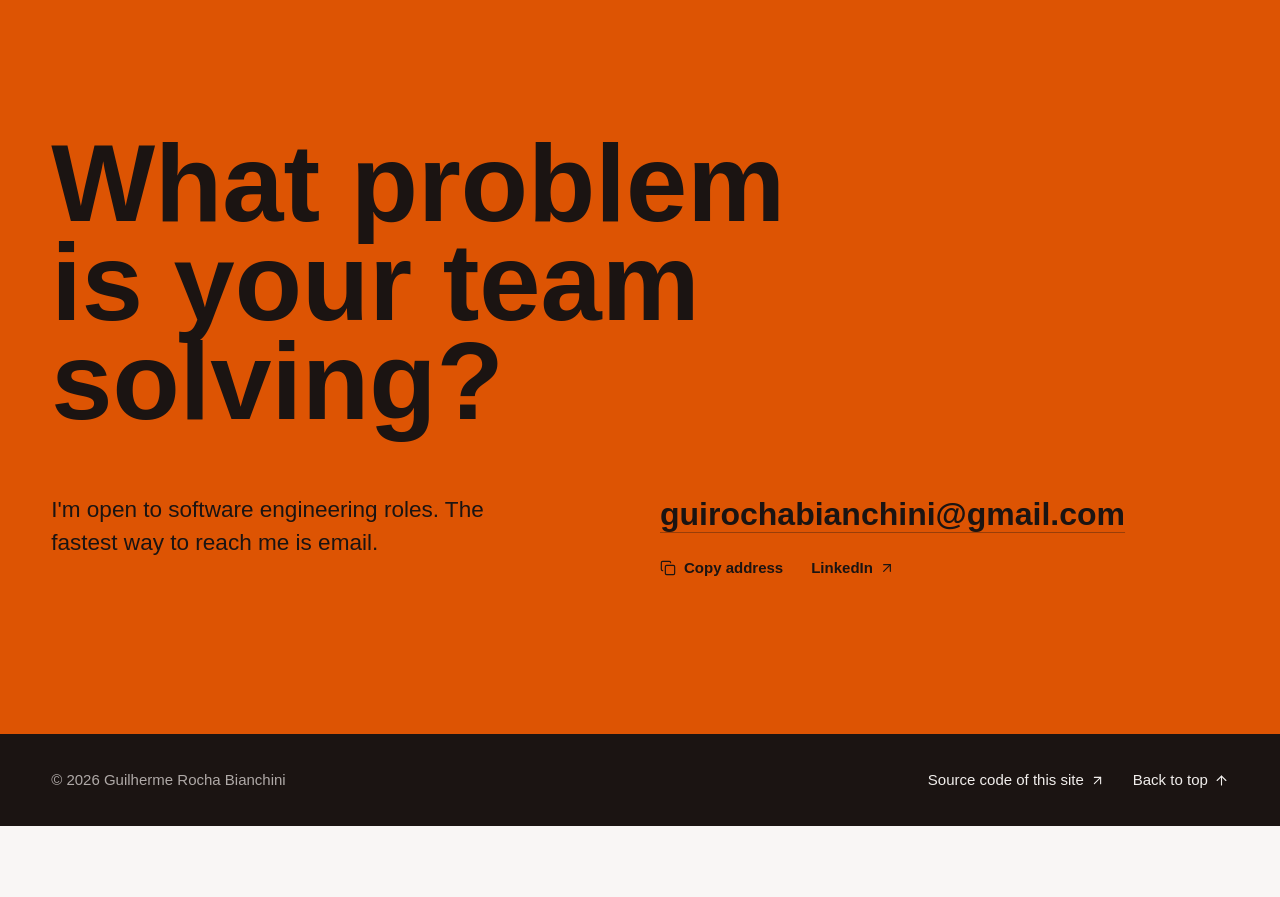
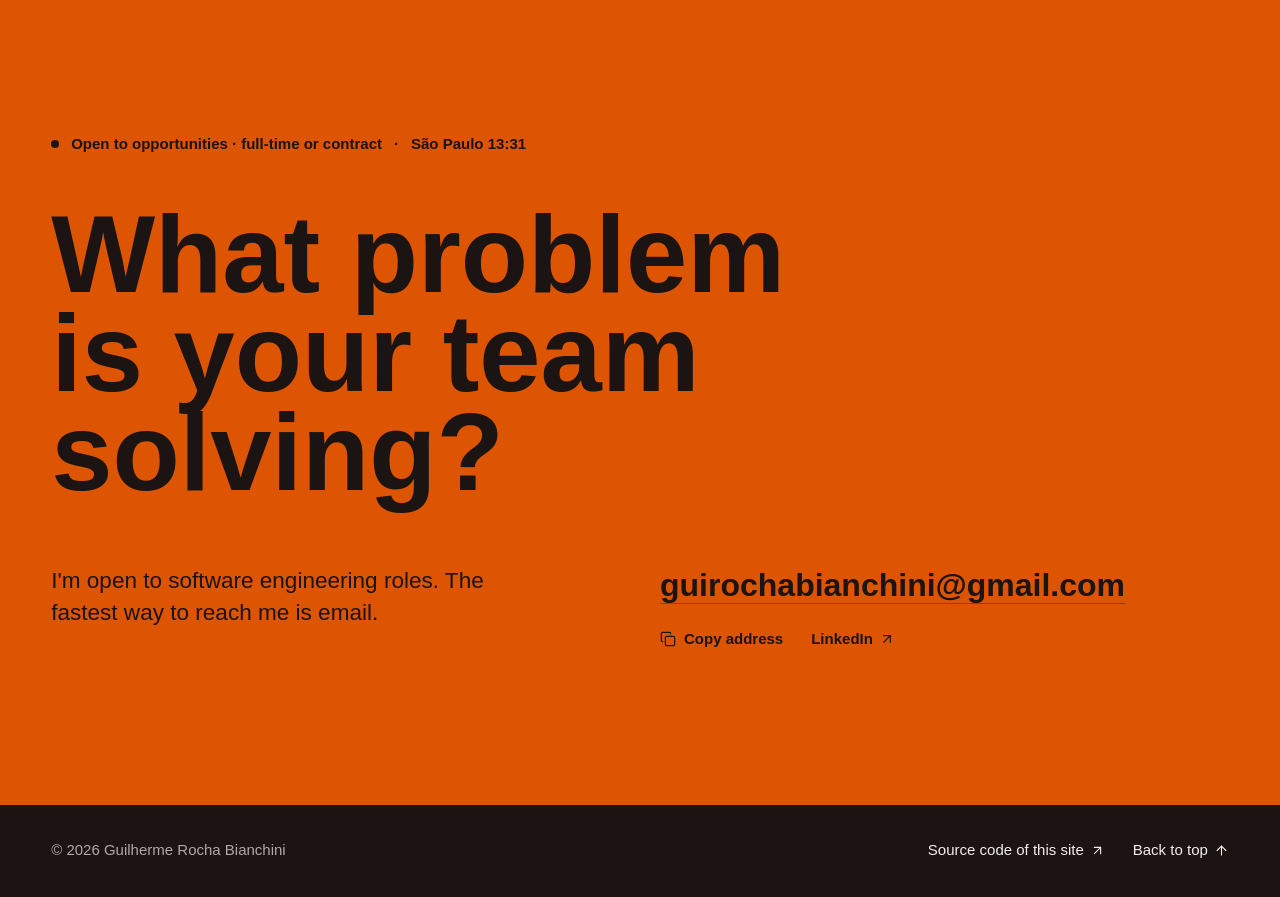
Before and after one commit to Breqsz/portfolio-v2, a Next.js app: page /en/work/autofix in a window 1280 px wide. Shown: the part 6760-7657 px from the top of the page. Before the commit the page ends 7586 px from the top, so only its background shows below. Built offline with nearby package versions, Linux system fonts and the light colour scheme; no server answers; a web font is replaced by a local one.

Commit message:
Status e hora de São Paulo no bloco de contato

```diff
--- a/app/[locale]/page.tsx
+++ b/app/[locale]/page.tsx
@@ -70,7 +70,7 @@ export default async function Home({ params }: PageProps<"/[locale]">) {
 
         <Trajectory t={t} />
         <Capabilities locale={locale} t={t} cases={cases} />
-        <Contact t={t} />
+        <Contact t={t} locale={locale} />
       </main>
       <SiteFooter t={t} />
       <script
--- a/app/[locale]/work/[slug]/page.tsx
+++ b/app/[locale]/work/[slug]/page.tsx
@@ -128,7 +128,7 @@ export default async function CasePage({ params }: PageProps<"/[locale]/work/[sl
         </div>
 
         <NextCase locale={locale} next={next} L={L} />
-        <Contact t={t} />
+        <Contact t={t} locale={locale} />
       </main>
       <SiteFooter t={t} />
     </>
--- a/components/contact.tsx
+++ b/components/contact.tsx
@@ -1,14 +1,24 @@
 import { ArrowUpRight } from "lucide-react";
 import { CopyEmail } from "@/components/copy-email";
+import { LocalTime } from "@/components/local-time";
 import type { Dictionary } from "@/content/dictionary";
+import type { Locale } from "@/lib/i18n";
 import { SITE } from "@/lib/site";
 
 /** O único bloco em cor cheia: a pergunta que encerra toda página. */
-export function Contact({ t }: { t: Dictionary }) {
+export function Contact({ t, locale }: { t: Dictionary; locale: Locale }) {
   const { contact } = t;
   return (
     <section id="contato" aria-labelledby="contato-title" className="on-signal bg-signal text-ink">
       <div className="shell py-24 lg:py-36">
+        <p className="mb-8 flex flex-wrap items-center gap-x-3 gap-y-1 text-sm font-semibold lg:mb-12">
+          <span aria-hidden="true" className="inline-block size-2 rounded-full bg-ink" />
+          <span>{contact.status}</span>
+          <span aria-hidden="true">·</span>
+          <span>
+            {contact.city} <LocalTime locale={locale} label={contact.timeLabel} />
+          </span>
+        </p>
         <h2 id="contato-title" className="max-w-[15ch] font-display text-[clamp(3.25rem,1.6rem+6.6vw,9rem)] font-extrabold leading-[0.9]">
           {contact.title}
         </h2>
--- /dev/null
+++ b/components/local-time.tsx
@@ -0,0 +1,24 @@
+"use client";
+
+import { useSyncExternalStore } from "react";
+import { saoPauloTime } from "@/lib/format";
+import type { Locale } from "@/lib/i18n";
+
+function subscribe(onChange: () => void) {
+  const id = window.setInterval(onChange, 20_000);
+  return () => window.clearInterval(id);
+}
+
+/**
+ * A página é estática: no servidor a hora é null, e o HTML sai com “--:--”.
+ * No cliente, useSyncExternalStore troca pela hora de São Paulo sem
+ * divergência de hidratação e atualiza a cada 20 s.
+ */
+export function LocalTime({ locale, label }: { locale: Locale; label: string }) {
+  const time = useSyncExternalStore(subscribe, () => saoPauloTime(new Date(), locale), () => null);
+  return (
+    <time aria-label={time ? `${label}: ${time}` : label} className="tabular">
+      {time ?? "--:--"}
+    </time>
+  );
+}
--- a/content/dictionary.ts
+++ b/content/dictionary.ts
@@ -140,6 +140,9 @@ const pt = {
   },
   contact: {
     title: "Qual problema seu time está resolvendo?",
+    status: "Aberto a oportunidades · CLT ou PJ",
+    city: "São Paulo",
+    timeLabel: "Hora em São Paulo",
     body: "Estou aberto a oportunidades em engenharia de software, CLT ou PJ. O caminho mais rápido é um e-mail.",
     email: "Escrever um e-mail",
     copy: "Copiar endereço",
@@ -324,6 +327,9 @@ const en: Dictionary = {
   },
   contact: {
     title: "What problem is your team solving?",
+    status: "Open to opportunities · full-time or contract",
+    city: "São Paulo",
+    timeLabel: "Time in São Paulo",
     body: "I'm open to software engineering roles. The fastest way to reach me is email.",
     email: "Send an email",
     copy: "Copy address",
--- a/lib/format.ts
+++ b/lib/format.ts
@@ -11,3 +11,13 @@ export function formatNumber(locale: Locale, value: number, digits = 0): string
     maximumFractionDigits: digits,
   }).format(value);
 }
+
+/** Hora local de São Paulo, 24 h. Serve ao recrutador de outro fuso. */
+export function saoPauloTime(date: Date, locale: Locale): string {
+  return new Intl.DateTimeFormat(htmlLang[locale], {
+    timeZone: "America/Sao_Paulo",
+    hour: "2-digit",
+    minute: "2-digit",
+    hourCycle: "h23",
+  }).format(date);
+}
--- a/scripts/qa.mjs
+++ b/scripts/qa.mjs
@@ -118,6 +118,16 @@ CHECKS.push({
   run: async (p) => ((await p.eval("!!document.querySelector('[aria-controls=\"menu-mobile\"]')?.offsetParent")) ? "botão visível em 1440px" : null),
 });
 
+CHECKS.push({
+  name: "hora de São Paulo aparece no contato sem erro de hidratação", path: "/pt", width: 1440, height: 900,
+  run: async (p) => {
+    const txt = await p.eval("document.querySelector('#contato time')?.textContent");
+    if (!/^\d{2}:\d{2}$/.test(txt ?? "")) return `hora = ${txt}`;
+    const hyd = p.consoleErrors.find((e) => /hydrat/i.test(e));
+    return hyd ? `hidratação: ${hyd}` : null;
+  },
+});
+
 async function main() {
   const profile = mkdtempSync(join(tmpdir(), "qa-chrome-"));
   const chrome = spawn(CHROME, ["--headless=new", `--remote-debugging-port=${PORT}`, "--hide-scrollbars", `--user-data-dir=${profile}`, "about:blank"]);
```
Also changed, not shown: 1 other file (tests, documents, lock files or other folders).
